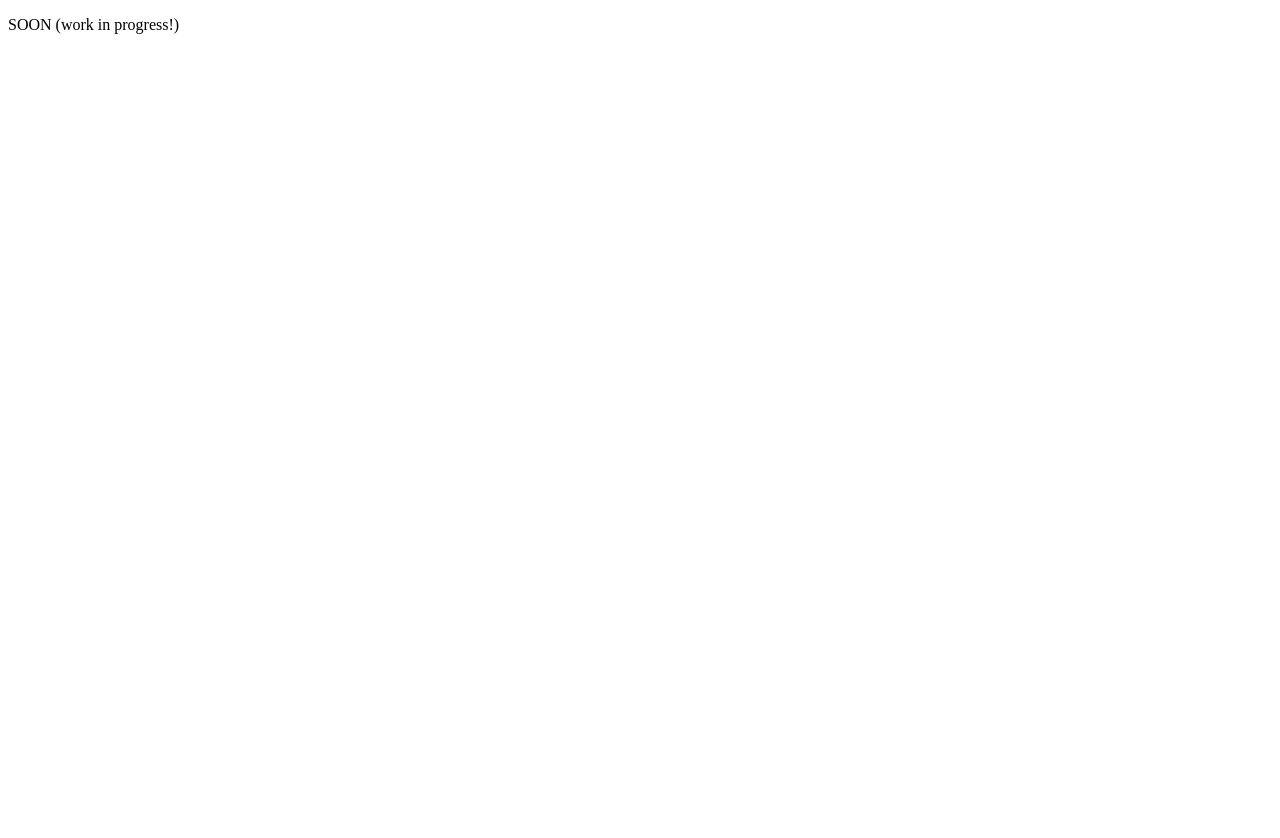
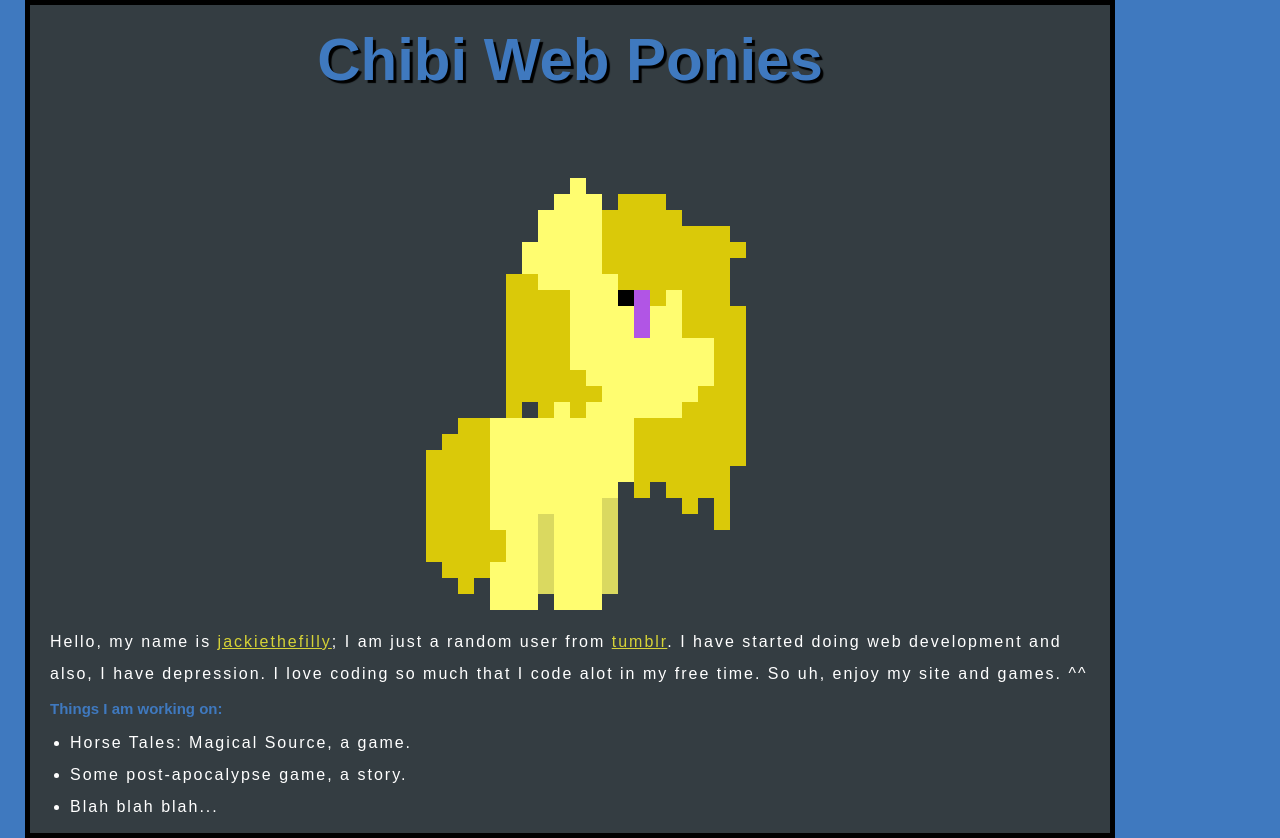
Before and after one commit to Archangel45/chibi-web-ponies, a plain HTML site: page index.html in a window 1280 px wide. Before the commit the page ends 800 px from the top, so only its background shows below. Drawn offline with Linux system fonts and the light colour scheme; a web font is replaced by a local one.

Commit message:
Add files via upload

```diff
--- a/index.html
+++ b/index.html
@@ -1,9 +1,25 @@
 <!DOCTYPE html>
 <html>
-<head>
-	<title>SOON</title>
-</head>
-<body>
-	<p>SOON (work in progress!)</p>
-</body>
+	<head>
+		<meta charset="utf-8">
+		<title>My test page</title>
+		<link href="styles/style.css" rel="stylesheet" type="text/css">
+		<link href="https://fonts.googleapis.com/css?family=Proza+Libre" rel="stylesheet">
+	</head>
+	<body>
+		<h1>Chibi Web Ponies</h1>
+
+		<img src="images/jackief.png" alt="A picture of Jackie in pixel art">
+
+		<p>Hello, my name is <a href="https://jackiethefilly.tumblr.com">jackiethefilly</a>;
+		I am just a random user from <a href="https://www.tumblr.com">tumblr</a>. I have started doing web development and
+		also, I have depression. I love coding so much that I code alot in my free time. So uh, enjoy my site and games. ^^</p>
+
+		<h2>Things I am working on:</h2>
+		<ul>
+			<li>Horse Tales: Magical Source, a game.</li>
+			<li>Some post-apocalypse game, a story.</li>
+			<li>Blah blah blah...</li>
+		</ul>
+	</body>
 </html>
--- /dev/null
+++ b/styles/style.css
@@ -0,0 +1,52 @@
+html {
+	font-size: 10px;
+	font-family: 'Proza Libre', sans-serif;
+	background-color: #3F79BF;
+}
+
+h1 {
+	font-size: 60px;
+	text-align: center;
+	margin: 0;
+	padding: 20px 0;
+	color: #3F79BF;
+	text-shadow: 3px 3px 1px black;
+}
+
+p, li {
+	font-size: 16px;
+	line-height: 2;
+	letter-spacing: 2px;
+	color: white;
+}
+
+p {
+	margin: 0 auto 10px 20px;
+}
+body {
+	width: 1080px;
+	margin: 0 0 auto 25px;
+	background-color: #343D42;
+	padding: 0 20px 20px 20px 20px;
+	border: 5px solid black;
+}
+
+img {
+	margin: 0 auto;
+	display: block;
+}
+
+h2 {
+	color: #3F79BF;
+	margin: 0 auto auto 20px;
+
+}
+
+a {
+	color: #D6D337;
+}
+
+button {
+	margin: 0 auto;
+	display: block;
+}
```
Also changed, not shown: images/jackief.png (added), 1 other file.
